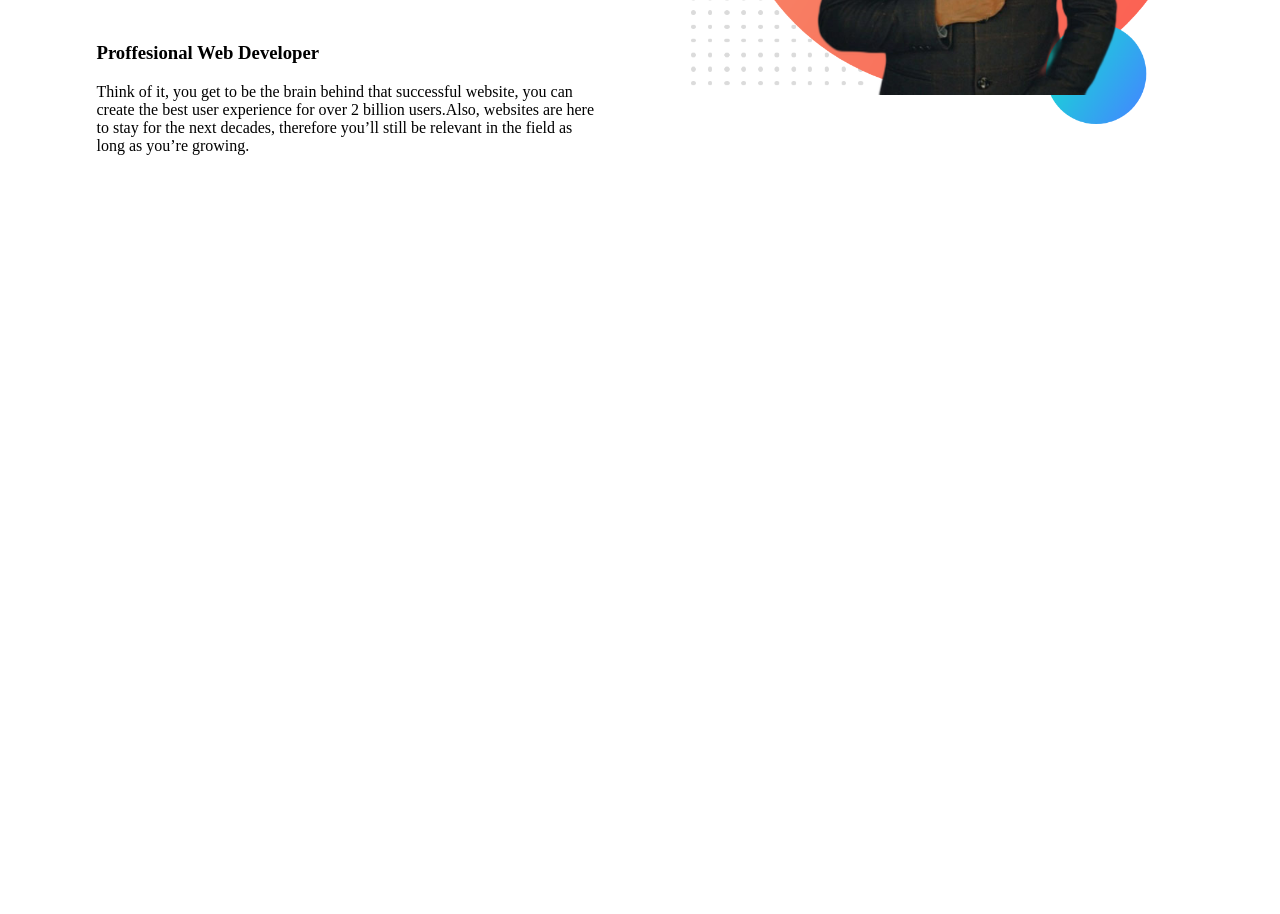
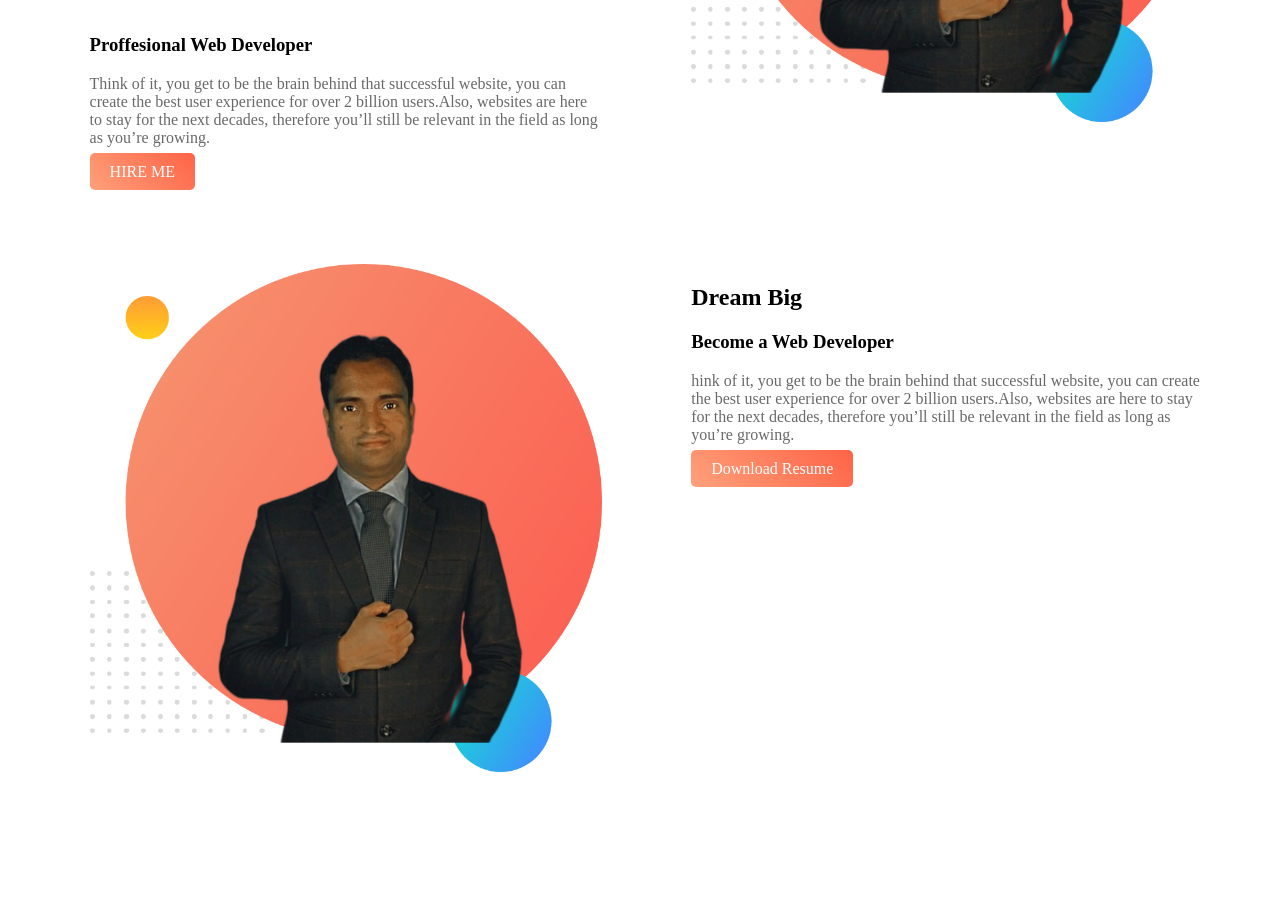
Before and after one commit to dev-nayandas/web-portfolio, a plain HTML site: page index.html in a window 1280 px wide. Shown: the part 386-1300 px from the top of the page. Before the commit the page ends 800 px from the top, so only its background shows below. Drawn offline with Linux system fonts and the light colour scheme; a web font is replaced by a local one.

Commit message:
Dream Area

```diff
--- a/index.html
+++ b/index.html
@@ -11,17 +11,29 @@
     <link rel="stylesheet" href="style.css">
 </head>
 <body>
-    <section>
+    <section class="top-banner">
         <div class="half-width">
             <h1>Welcome To</h1>
             <h1><span class="name-highlight">Nayan</span> Das World</h1>
             <h3>Proffesional Web Developer</h3>
             <p>Think of it, you get to be the brain behind that successful website, you can create the best user experience for over 2 billion users.Also, websites are here to stay for the next decades, therefore you’ll still be relevant in the field as long as you’re growing.
             </p>
+            <a class="link-button" target ="_blank" href="https://www.facebook.com/rich.nayan/">HIRE ME</a>
         </div>
         <div class="half-width">
             <img src="images/my-background.png" alt="">
         </div>
     </section>
+    <section class="dream-part">
+        <div class="half-width">
+            <img src="images/my-background.png" alt="">
+        </div>
+        <div class="half-width">
+            <h2>Dream Big</h2>
+            <h3>Become a Web Developer</h3>
+            <P>hink of it, you get to be the brain behind that successful website, you can create the best user experience for over 2 billion users.Also, websites are here to stay for the next decades, therefore you’ll still be relevant in the field as long as you’re growing.</P>
+            <a class="link-button"target="_blank"href="#">Download Resume</a>
+        </div>
+    </section>
 </body>
 </html>
--- a/style.css
+++ b/style.css
@@ -1,6 +1,12 @@
+body{
+    margin: 0;
+}
 h1{
     font-size: 70px;
     font-family:'Akronim', cursive;
+}
+p{
+    color: dimgray;
 }
 .name-highlight{
     color: rebeccapurple;
@@ -14,3 +20,19 @@ h1{
 .half-width img{
     width: 100%;
 }
+.top-banner{
+    background-image: url("images/top-banner.png");
+    background-repeat: no-repeat;
+}
+section{
+    height: 500px;
+    padding-bottom: 150px;
+}
+.link-button{
+    text-decoration: none;
+    background-image: linear-gradient(45deg, lightSalmon, tomato);
+    padding: 10px 20px;
+    border-radius: 5px;
+    color: white;
+    font-weight: 700px;
+}
```
